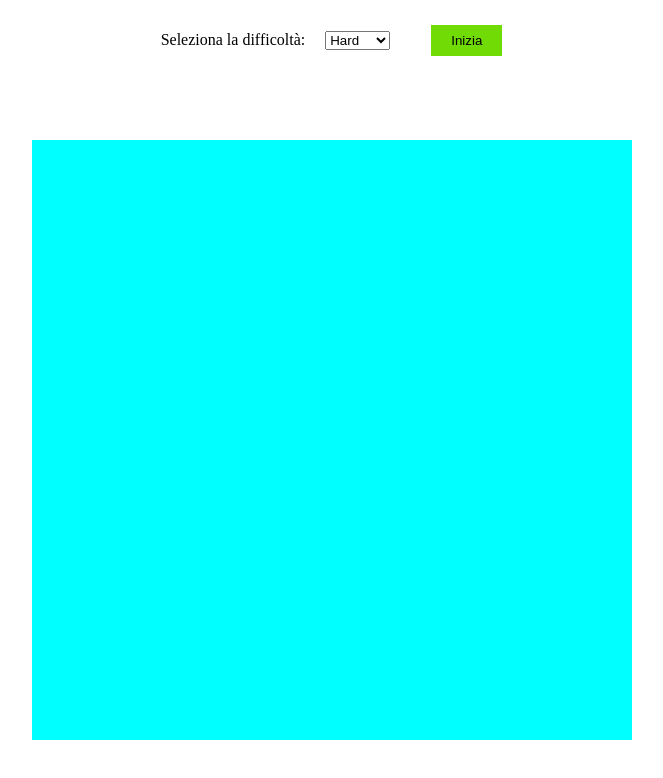
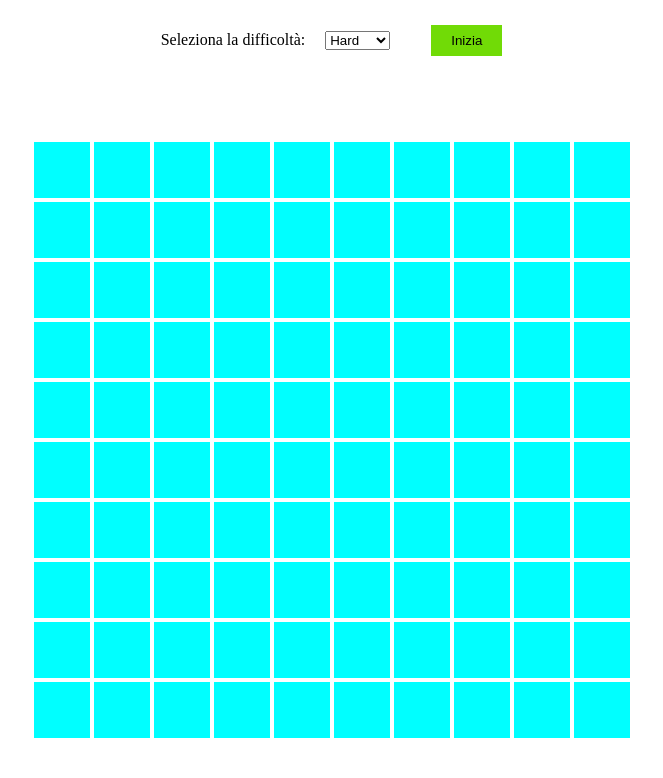
Before and after one commit to EmanueleDiLeo/js-campominato-grid, a plain HTML site: page index.html in a window 1280 px wide. Both pictures are taken after a click on the button "Inizia". Shown: the whole page, without its empty margins (308-971 px from the left). Drawn offline with Linux system fonts and the light colour scheme.

Commit message:
[ADD]: create boxs

```diff
--- a/css/style.css
+++ b/css/style.css
@@ -35,6 +35,8 @@ h2{
 .square{
   border: 2px solid white;
   aspect-ratio: 1 / 1;
+  cursor: pointer;
+
 }
 
 .square.click{
--- a/js/script.js
+++ b/js/script.js
@@ -6,6 +6,9 @@ btn.addEventListener("click", function(){
   const difficulty = (document.querySelector("#difficulty").value).toLowerCase();
   const rowCol = rowColBox(difficulty);
   console.log(rowCol);
+  startBox(difficulty);
+
+
 
 });
 
@@ -30,3 +33,35 @@ function rowColBox(value){
       return "ERRORE"
   }
 }
+
+function startBox(difficulty){
+  let counter = 1;
+  const nRowCol = rowColBox(difficulty);
+  const widthBox = 100 / nRowCol;
+
+  for(let i = 1; i <= nRowCol; i++){
+    for(let i = 1; i <= nRowCol; i++){
+      const box = createBox(widthBox);
+
+      // box.addEventListener("click",function(){
+      //   this.classList.toggle("click")
+      //   console.log(this.innerText);
+      // });
+      container.append(box);
+      counter++;
+    }
+  }
+
+  // const boxs = document.getElementsByClassName("square");
+
+
+
+}
+
+function createBox(widthBox){
+  const newBox = document.createElement('div');
+  newBox.className = "square";
+  newBox.style.width = widthBox + "%";
+  return newBox;
+
+}
```
Also changed, not shown: index.html (line endings or trailing spaces).
